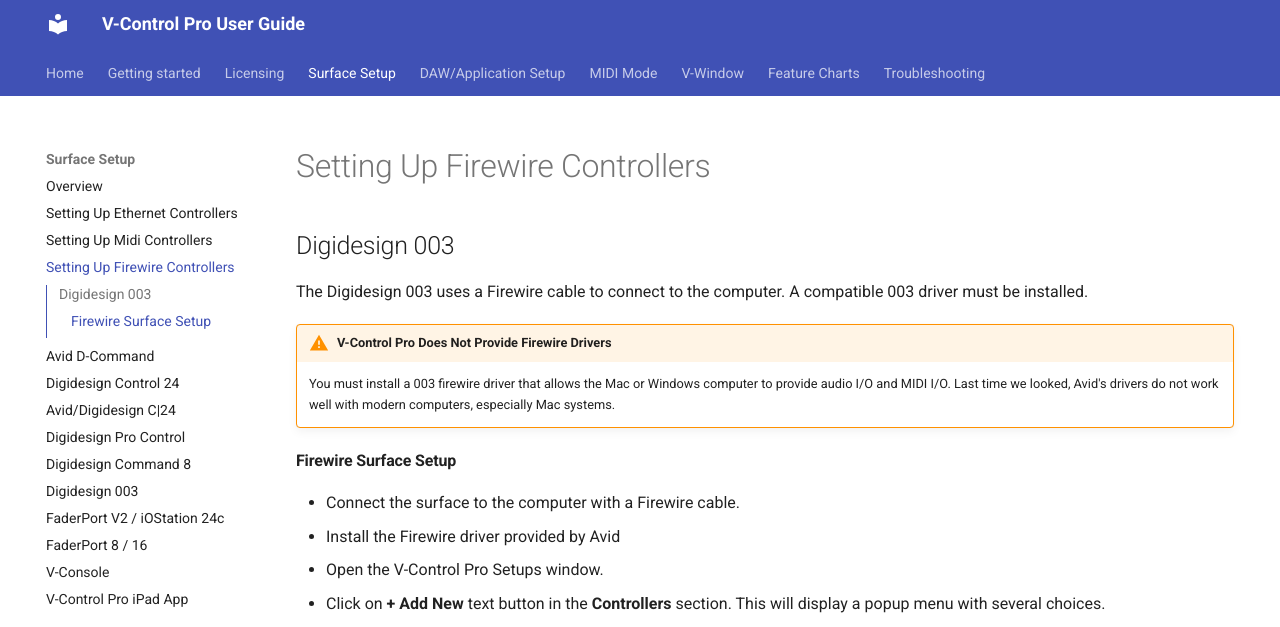
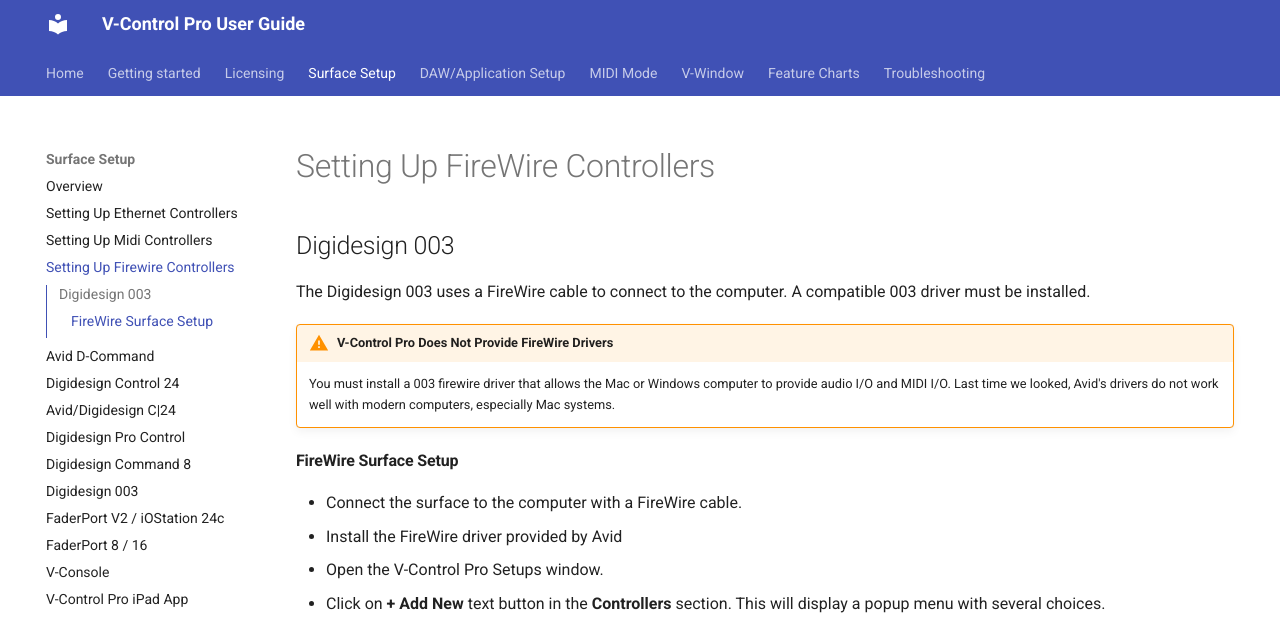
Before and after one commit to neyrinckaudio/docs-vcpro, an MkDocs documentation site: the page built from docs/firewire-controllers.md, in a window 1280 px wide and 936 px high. Shown: the top 627 px of the window. Built offline with MkDocs 1.6.1 and Material for MkDocs 9.7.7, drawn with Linux system fonts in a browser that asks for light colours.

Commit message:
fix typos

```diff
--- a/docs/firewire-controllers.md
+++ b/docs/firewire-controllers.md
@@ -1,16 +1,16 @@
-# Setting Up Firewire Controllers
+# Setting Up FireWire Controllers
 
 ## Digidesign 003
 
-The Digidesign 003 uses a Firewire cable to connect to the computer. A compatible 003 driver must be installed.
+The Digidesign 003 uses a FireWire cable to connect to the computer. A compatible 003 driver must be installed.
 
-!!! warning "V-Control Pro Does Not Provide Firewire Drivers"
+!!! warning "V-Control Pro Does Not Provide FireWire Drivers"
     You must install a 003 firewire driver that allows the Mac or Windows computer to provide audio I/O and MIDI I/O. Last time we looked, Avid's drivers do not work well with modern computers, especially Mac systems.
 
-#### Firewire Surface Setup
+#### FireWire Surface Setup
 
-* Connect the surface to the computer with a Firewire cable.
-* Install the Firewire driver provided by Avid
+* Connect the surface to the computer with a FireWire cable.
+* Install the FireWire driver provided by Avid
 * Open the V-Control Pro Setups window.
 * Click on <b>+ Add New</b> text button in the <b>Controllers</b> section. This will display a popup menu with several choices.
 * Select the name of the firewire controller you are using to add it to your setups.
```
Also changed, not shown: docs/ableton-live.md (+1 -1 lines), docs/adobe-audition.md (+3 -3 lines), docs/controllers-overview.md (+1 -1 lines), docs/digidesign-003.md (+2 -2 lines), docs/requirements.md (+2 -2 lines).
